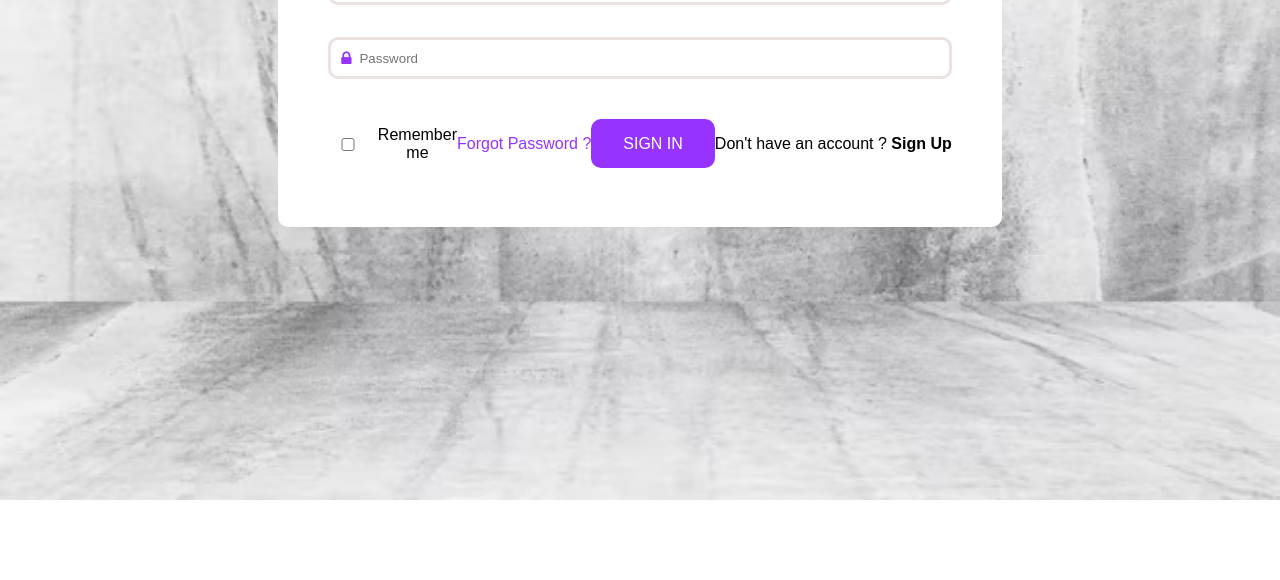
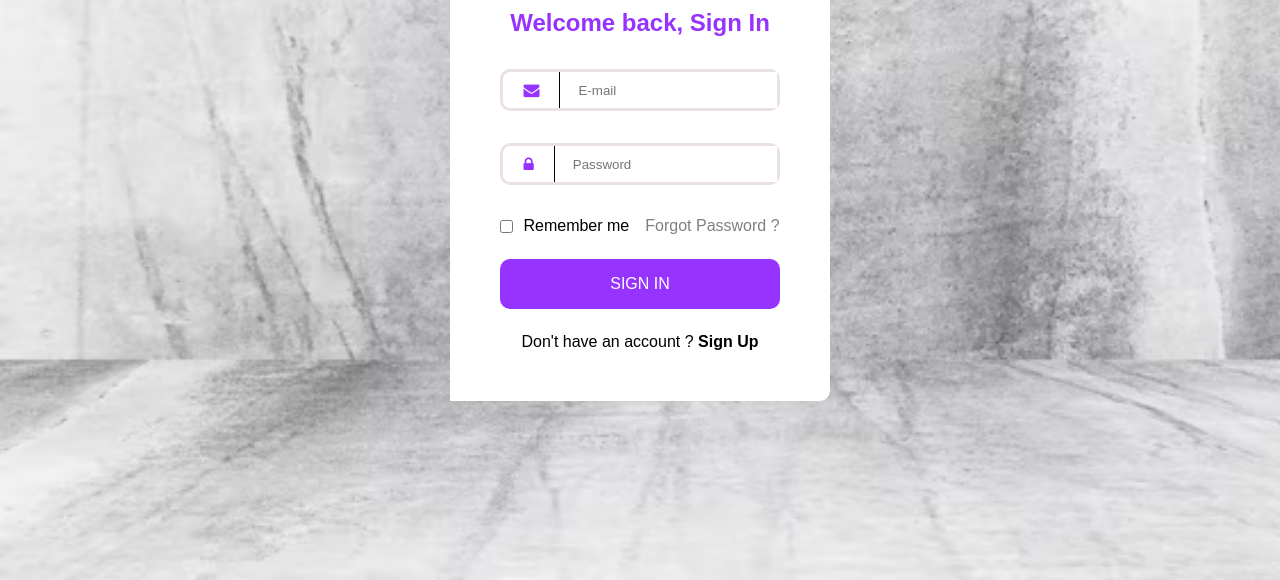
Before and after one commit to moqun06/SIGN-IN-forms, a plain HTML site: page index.html in a window 1280 px wide. Shown: the part 220-800 px from the top of the page. Drawn offline with Linux system fonts and the light colour scheme.

Commit message:
work done

```diff
--- a/index.css
+++ b/index.css
@@ -13,18 +13,20 @@ body{
 
 
 form{
-    margin-top: 4rem;
+
     background-color: white;
-    padding: 50px;
+     padding: 50px ;
     text-align: center;
-    border-radius: 10px;
+    border-radius: 10px 0px 10px 0px;
 }
 .container{
+    height: 100vh;
+    align-items: center;
     display: flex;
     justify-content: center;
 }
 .Dell{
-    padding: 10px;
+    /* padding: 10px; */
     border-radius: 10px;
     border: 3px solid rgb(236, 225, 225);
     display: flex;
@@ -32,18 +34,22 @@ form{
     margin-bottom: 2rem;
 }
 i{
+    padding: 10px 20px;
     color: #9633ff;
+    border-right: 1px solid black;
 }
-input{
+.jbl{
+    padding: 10px ;
     outline: none;
     border: none;
     width: 100%;
-}
-h1{
+    }
+h2{
+    color: #9633ff;
     padding-bottom: 2rem
 }
 .tc{
-    color: #9633ff;
+    color:grey;
     text-decoration: none;
 }
 .btn{
@@ -51,9 +57,12 @@ h1{
     color: white;
     border-radius: 10px;
     padding: 1rem 2rem;
+    width: 100%;
+    display: block;
 
 }
 .sn{
+
     margin-top: 1.5rem;
     margin-bottom: 1.5rem;
 }
@@ -71,4 +80,5 @@ a{
     display: flex;
     align-items: center;
     justify-content: space-between;
+    gap: 1rem;
 }
--- a/index.html
+++ b/index.html
@@ -20,13 +20,13 @@
     <div class="container">
 <form>
 <!-- <i class="fas fa-circle-user"></i> -->
-<h1> </i>Welcome back, Sign In</h1>
+<h2> Welcome back, Sign In</h2>
 <div class="Dell">
-  <i class="fa fa-envelope"></i> <input type="email" placeholder="E-mail"/>
+  <i class="fa fa-envelope"></i> <input class="jbl" type="email" placeholder="E-mail"/>
 
 </div>
 <div class="Dell">
-<i class="fa-sharp fa fa-lock"></i> <input type="password"placeholder="Password"/>
+<i class="fa-sharp fa fa-lock"></i> <input class="jbl" type="password"placeholder="Password"/>
 </div>
 
  <div class="led">
@@ -39,6 +39,7 @@
 <div>
 <a class="tc" href="https://www.website.com/forgot-password/?source=SC">
           Forgot Password ?</a>
+          </div>
 </div>
  <div class="sn">
 <a class="btn" href="https://github.com/moqun06">
```
